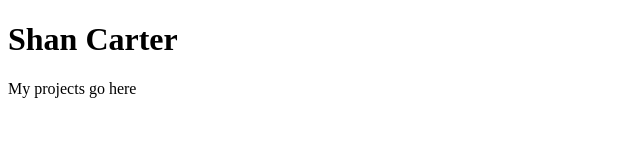
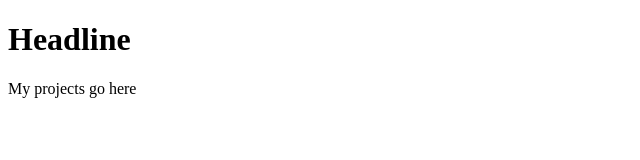
Before and after one commit to saralacy/dataviz-home, a plain HTML site: page index.html in a window 1280 px wide. Shown: the whole page, without its empty margins (0-640 px from the left). Drawn offline with Linux system fonts and the light colour scheme.

Commit message:
Update index.html

```diff
--- a/index.html
+++ b/index.html
@@ -1,3 +1,3 @@
 <!DOCTYPE html>
-<h1>Shan Carter</h1>
+<h1>Headline</h1>
 <p>My projects go here</p>
```
